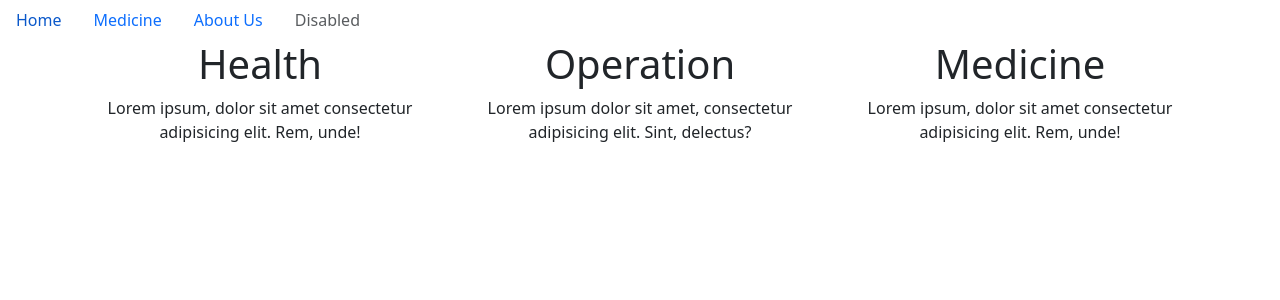
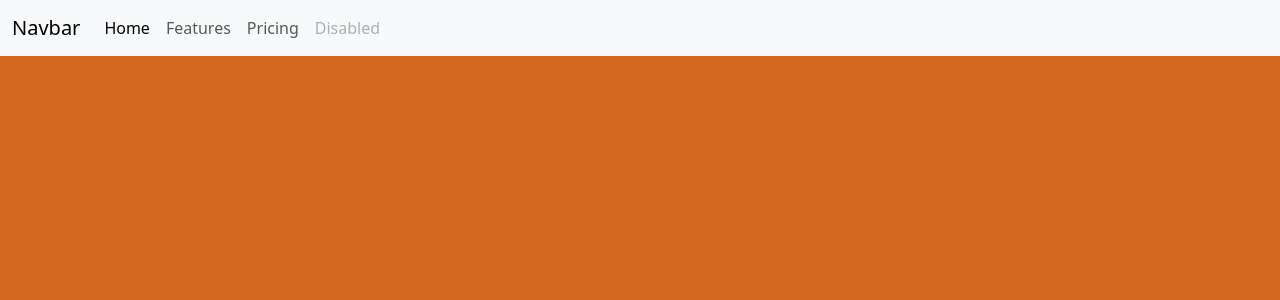
Before and after one commit to nicholas-odhiambo/health, a Django app: template templates/index.html in a window 1280 px wide. Shown: the top 300 px of the page. Run offline with Django 5.2, Linux system fonts and the light colour scheme; the template is opened without the code that fills it, so the values that code supplies are empty.

Commit message:
few modifications

```diff
--- a/static/css/styles.css
+++ b/static/css/styles.css
@@ -0,0 +1,3 @@
+body {
+    background-color: chocolate;
+}
--- a/templates/base.html
+++ b/templates/base.html
@@ -9,6 +9,24 @@
     <link rel="stylesheet" href="../static/css/styles.css">
 </head>
 <body>
+    <div class="hero">
+        <nav class="navbar navbar-expand-lg bg-body-tertiary">
+            <div class="container-fluid">
+              <a class="navbar-brand" href="#">Navbar</a>
+              <button class="navbar-toggler" type="button" data-bs-toggle="collapse" data-bs-target="#navbarNavAltMarkup" aria-controls="navbarNavAltMarkup" aria-expanded="false" aria-label="Toggle navigation">
+                <span class="navbar-toggler-icon"></span>
+              </button>
+              <div class="collapse navbar-collapse" id="navbarNavAltMarkup">
+                <div class="navbar-nav">
+                  <a class="nav-link active" aria-current="page" href="#">Home</a>
+                  <a class="nav-link" href="#">Features</a>
+                  <a class="nav-link" href="#">Pricing</a>
+                  <a class="nav-link disabled" aria-disabled="true">Disabled</a>
+                </div>
+              </div>
+            </div>
+          </nav>
+    </div>
 
 
 
--- a/templates/index.html
+++ b/templates/index.html
@@ -1,49 +1 @@
-<!DOCTYPE html>
-<html lang="en">
-<head>
-    <meta charset="UTF-8">
-    <meta name="viewport" content="width=device-width, initial-scale=1.0">
-    <title>Health System</title>
-    <!--Bootstrap CDN-->
-    <link href="https://cdn.jsdelivr.net/npm/bootstrap@5.3.3/dist/css/bootstrap.min.css" rel="stylesheet" integrity="sha384-QWTKZyjpPEjISv5WaRU9OFeRpok6YctnYmDr5pNlyT2bRjXh0JMhjY6hW+ALEwIH" crossorigin="anonymous">
-    <!-- Internal css-->
-    <link rel="stylesheet" href="./assests/styles/styles.css">
-</head>
-<body>
-    <!--navbar section-->
-    <nav class="nav">
-        <a class="nav-link active" aria-current="page" href="#">Home</a>
-        <a class="nav-link" href="#">Medicine</a>
-        <a class="nav-link" href="#">About Us</a>
-        <a class="nav-link disabled" aria-disabled="true">Disabled</a>
-      </nav>
-      <div class="container text-center">
-        <div class="row">
-          <div class="col">
-            <h1>Health</h1>
-            <p>
-                Lorem ipsum, dolor sit amet consectetur adipisicing elit. Rem, unde!
-            </p>
-          </div>
-          <div class="col">
-            <h1>Operation</h1>
-            <p>
-                Lorem ipsum dolor sit amet, consectetur adipisicing elit. Sint, delectus?
-            </p>
-          </div>
-          <div class="col">
-            <h1>Medicine</h1>
-            <p>
-                Lorem ipsum, dolor sit amet consectetur adipisicing elit. Rem, unde!
-            </p>
-          </div>
-        </div>
-      </div>
-
-
-    <!-- Boostrap cdn -->
-    <script src="https://cdn.jsdelivr.net/npm/bootstrap@5.3.3/dist/js/bootstrap.bundle.min.js" integrity="sha384-YvpcrYf0tY3lHB60NNkmXc5s9fDVZLESaAA55NDzOxhy9GkcIdslK1eN7N6jIeHz" crossorigin="anonymous"></script>
-    <!--Internal js-->
-    <script src="./assests/js/script.js"></script>
-</body>
-</html>
+{% extends 'base.html'%}
```
